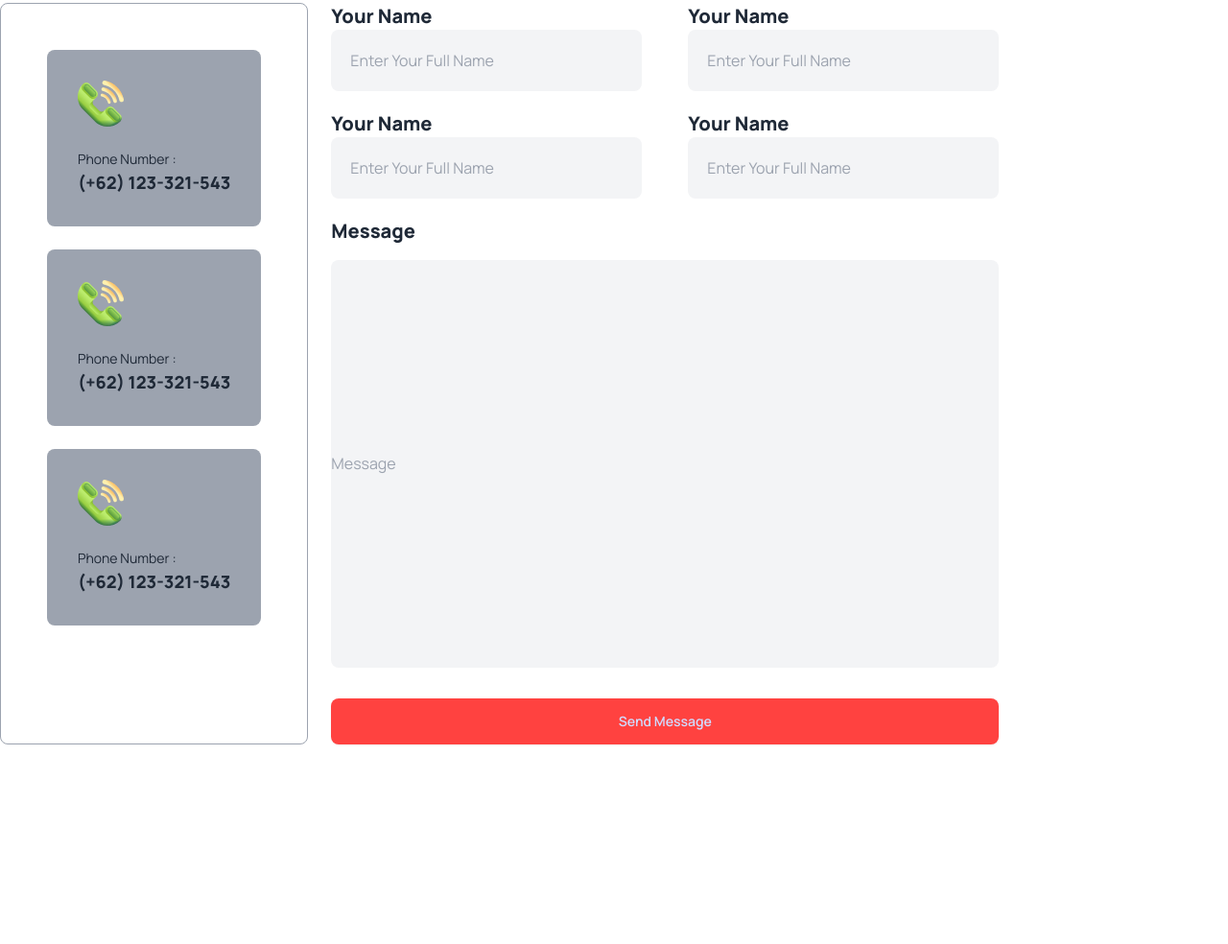
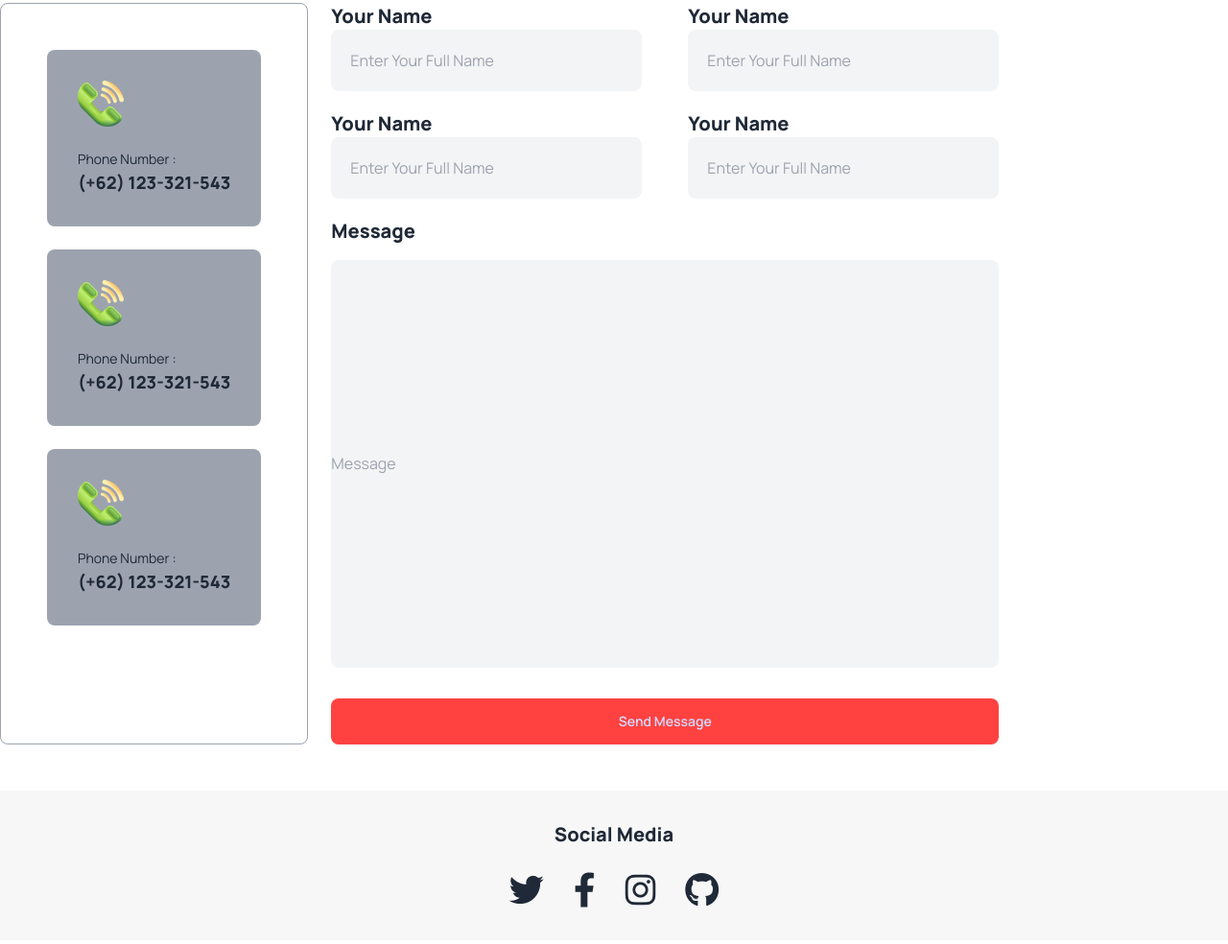
Before and after one commit to Jaman-Shah/hokeys, a plain HTML site: page index.html in a window 1280 px wide. Shown: the part 4255-5239 px from the top of the page at 96% size. Before the commit the page ends 5079 px from the top, so only its background shows below. Drawn offline with nearby package versions, Linux system fonts and the light colour scheme.

Commit message:
social media section finished

```diff
--- a/index.html
+++ b/index.html
@@ -648,6 +648,22 @@
       </section>
 
       <!-- get in touch section ends -->
+
+      <!-- social media section starts  -->
+
+      <section class="my-12">
+        <div class="py-8 bg-[#13131808] space-y-6 text-center">
+          <h3 class="font-extrabold text-xl">Social Media</h3>
+          <div class="text-4xl space-x-6">
+            <i class="fa-brands fa-twitter"></i>
+            <i class="fa-brands fa-facebook-f"></i>
+            <i class="fa-brands fa-instagram"></i>
+            <i class="fa-brands fa-github"></i>
+          </div>
+        </div>
+      </section>
+
+      <!-- social media section ends -->
     </main>
     <footer></footer>
   </body>
```
